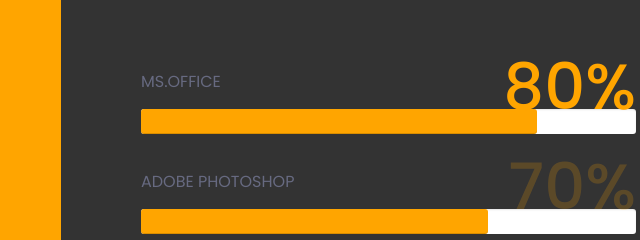
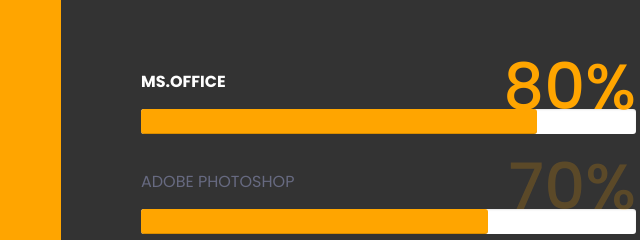
Before and after one commit to Mfdsix/Mfdsix.github.io, a plain HTML site: page index.html in a window 1280 px wide. In both pictures the pointer is over the element "MS.OFFICE". Shown: the part 2501-2741 px from the top of the page, 39-679 px from the left. Drawn offline with nearby package versions, Linux system fonts and the light colour scheme.

Commit message:
little touch on hover effect

```diff
--- a/assets/css/custom.css
+++ b/assets/css/custom.css
@@ -432,7 +432,7 @@ background-color: orange;
     height: 60px;
     content: "";
     opacity: 0;
-    transition: opacity 1.5s, top 3s;
+    transition: opacity 1.5s, width 3s, height 3s;
 }
 
 .skills:hover::before{
@@ -482,6 +482,10 @@ background-color: orange;
 }
 .barWrapper:hover h3{
     opacity: 1;
+}
+.barWrapper:hover span.progressText{
+    color: #fff;
+    font-weight: bold;
 }
 
 .experience .timeline-content h4.title{
```
